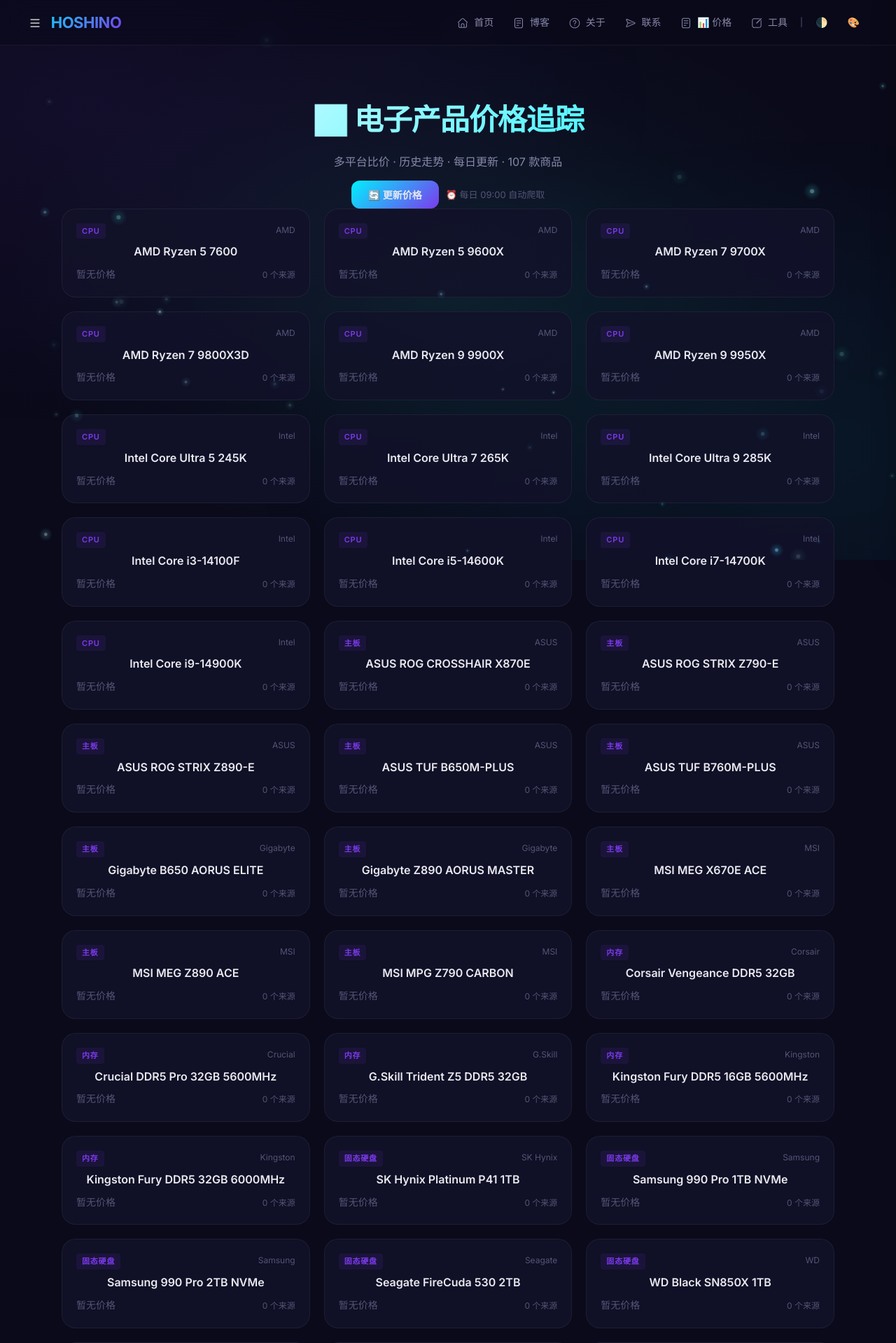
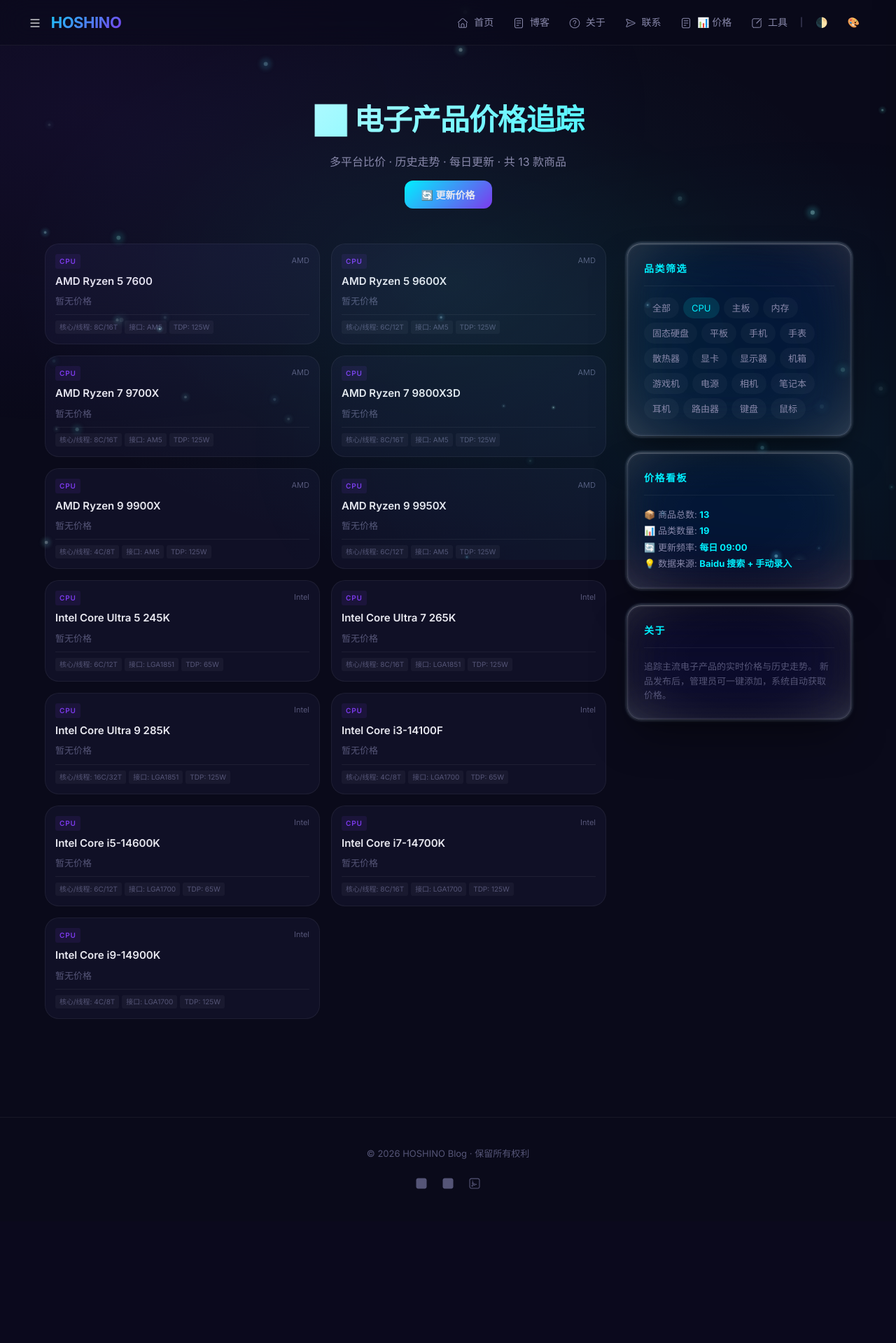
Before and after one commit to misakalemon/HOSHINO-Blog, a Flask app: page /prices/?category=CPU in a window 1280 px wide. Shown: the top 1919 px of the page at 70% size. After the commit the page ends 1699 px from the top, so only its background shows below. Run offline with Flask 3, Linux system fonts and the light colour scheme; some libraries are stand-ins or nearby versions.

Commit message:
feat: 价格看板添加侧边栏 + 分页 + 品类筛选
- 价格看板改为 row/col-8 + col-4 布局（与博客首页一致）
- 左侧：商品网格 + 分页（页码跳转 + 每页条数选择）
- 右侧：品类筛选标签 + 看板统计 + 关于说明
- 支持 ?category=CPU 按品类筛选
- 每张卡片显示品类标签 + 规格标签（前3项）
- 增加 spec-tag 样式

Co-Authored-By: AtomCode (deepseek-v4-flash) <noreply@atomgit.com>

```diff
--- a/templates/price/dashboard.html
+++ b/templates/price/dashboard.html
@@ -5,7 +5,7 @@
 <div class="page-header">
     <div class="container">
         <h1>📊 电子产品价格追踪</h1>
-        <p>多平台比价 · 历史走势 · 每日更新 · {{ products|length }} 款商品</p>
+        <p>多平台比价 · 历史走势 · 每日更新 · 共 {{ products.total }} 款商品</p>
         <div style="margin-top:12px; display:flex; gap:10px; justify-content:center; flex-wrap:wrap">
             <button class="btn btn-primary" onclick="document.getElementById('crawl-form').submit()">
                 🔄 更新价格
@@ -16,13 +16,8 @@
                 ➕ 添加新品
             </button>
             {% endif %}
-            <span style="color:var(--text-muted); font-size:13px; display:flex; align-items:center">
-                ⏰ 每日 09:00 自动爬取
-            </span>
         </div>
-
         {% if current_user.is_authenticated %}
-        <!-- 添加新产品表单 -->
         <div id="add-form" style="display:none; margin-top:16px; max-width:600px; margin-left:auto; margin-right:auto">
             <div style="background:var(--bg-card); border:1px solid var(--border-subtle); border-radius:var(--radius-lg); padding:20px">
                 <h3 style="margin-bottom:12px; font-size:16px">➕ 添加新产品</h3>
@@ -47,11 +42,17 @@
             </div>
         </div>
         {% endif %}
+    </div>
+</div>
+
 <section style="padding-bottom:60px">
     <div class="container">
-        {% if products %}
-        <div style="display:grid; grid-template-columns:repeat(auto-fill, minmax(300px,1fr)); gap:20px">
-            {% for product in products %}
+        <div class="row">
+            <!-- 主内容 -->
+            <div class="col-8">
+                {% if products.items %}
+                <div style="display:grid; grid-template-columns:repeat(auto-fill, minmax(280px,1fr)); gap:16px">
+                    {% for product in products.items %}
                     <div class="price-card">
                         <a href="{{ url_for('price.detail', id=product.id) }}" style="text-decoration:none; display:block">
                         <div class="price-card-body">
@@ -59,41 +60,114 @@
                                 <span class="price-category">{{ product.category }}</span>
                                 <span class="price-brand">{{ product.brand }}</span>
                             </div>
-                    <h3 style="font-size:16px; font-weight:600; color:var(--text-primary); margin-bottom:10px; line-height:1.3">
+                            <h3 style="font-size:15px; font-weight:600; color:var(--text-primary); margin-bottom:8px; line-height:1.3">
                                 {{ product.name }}
                             </h3>
                             <div style="display:flex; justify-content:space-between; align-items:baseline">
                                 {% set lp = product.latest_price() %}
                                 {% if lp %}
-                        <span style="font-size:24px; font-weight:800; color:var(--accent-cyan)">
-                            ¥{{ '%.2f' % lp.price }}
+                                <span style="font-size:22px; font-weight:800; color:var(--accent-cyan)">
+                                    ¥{{ '%.0f' % lp.price }}
                                 </span>
                                 {% else %}
-                        <span style="font-size:14px; color:var(--text-muted)">暂无价格</span>
+                                <span style="font-size:13px; color:var(--text-muted)">暂无价格</span>
                                 {% endif %}
-                        <span style="font-size:12px; color:var(--text-muted)">
-                            {{ product.sources|length }} 个来源
-                        </span>
                             </div>
+                            {% if product.specs %}
+                            <div style="margin-top:8px; padding-top:8px; border-top:1px solid var(--border-subtle); font-size:11px; color:var(--text-muted); display:flex; flex-wrap:wrap; gap:4px">
+                                {% for key, val in product.specs.items() %}
+                                {% if loop.index <= 3 %}
+                                <span class="spec-tag">{{ key }}: {{ val }}</span>
+                                {% endif %}
+                                {% endfor %}
+                            </div>
+                            {% endif %}
                         </div>
                         </a>
                         {% if current_user.is_authenticated %}
-                <form method="POST" action="{{ url_for('price.manual_price') }}" style="margin-top:10px; display:flex; gap:6px">
+                        <form method="POST" action="{{ url_for('price.manual_price') }}" style="margin-top:8px; display:flex; gap:4px; padding:0 4px 4px">
                             <input type="hidden" name="product_id" value="{{ product.id }}">
-                    <input type="number" name="price" step="0.01" min="0" placeholder="输入价格"
-                           style="flex:1; padding:6px 10px; background:rgba(255,255,255,0.04); border:1px solid var(--border-subtle); border-radius:6px; color:var(--text-primary); font-size:13px; outline:none">
-                    <button type="submit" class="btn btn-primary" style="padding:6px 12px; font-size:12px">录入</button>
+                            <input type="number" name="price" step="0.01" min="0" placeholder="价格"
+                                   style="flex:1; padding:4px 8px; background:rgba(255,255,255,0.04); border:1px solid var(--border-subtle); border-radius:4px; color:var(--text-primary); font-size:12px; outline:none">
+                            <button type="submit" style="padding:4px 10px; background:var(--accent-cyan); border:none; border-radius:4px; color:#000; font-size:12px; font-weight:600; cursor:pointer">录入</button>
                         </form>
                         {% endif %}
                     </div>
                     {% endfor %}
                 </div>
+
+                {% if products.pages > 1 %}
+                <div class="pagination-wrap">
+                    <ul class="pagination">
+                        {% if products.has_prev %}
+                        <li><a href="{{ url_for('price.index', page=products.prev_num, category=current_category, per_page=current_per_page) }}">‹</a></li>
+                        {% endif %}
+                        {% for page_num in products.iter_pages(left_edge=1, right_edge=1, left_current=2, right_current=2) %}
+                            {% if page_num %}
+                            <li {% if page_num == products.page %}class="active"{% endif %}>
+                                <a href="{{ url_for('price.index', page=page_num, category=current_category, per_page=current_per_page) }}">{{ page_num }}</a>
+                            </li>
+                            {% else %}
+                            <li><span>···</span></li>
+                            {% endif %}
+                        {% endfor %}
+                        {% if products.has_next %}
+                        <li><a href="{{ url_for('price.index', page=products.next_num, category=current_category, per_page=current_per_page) }}">›</a></li>
+                        {% endif %}
+                    </ul>
+                    <div class="page-jump">
+                        <span style="color:var(--text-muted);font-size:12px">共 {{ products.pages }} 页</span>
+                        <input type="number" min="1" max="{{ products.pages }}" placeholder="跳转" onkeydown="if(event.key=='Enter'){var p=parseInt(this.value);if(p>=1&&p<={{ products.pages }})window.location='{{ url_for('price.index', category=current_category) }}?page='+p+'&per_page={{ current_per_page }}';}">
+                        <select class="per-page-select" onchange="var p=new URLSearchParams(location.search);p.set('per_page',this.value);p.set('page','1');location.search=p.toString();">
+                            {% for opt in per_page_options %}
+                            <option value="{{ opt }}" {% if current_per_page == opt %}selected{% endif %}>{{ opt }} 条/页</option>
+                            {% endfor %}
+                        </select>
+                    </div>
+                </div>
+                {% endif %}
+
                 {% else %}
                 <div class="empty-state">
-            <h2>暂无追踪商品</h2>
-            <p>请通过管理后台添加需要追踪价格的电子产品</p>
+                    <h2>暂无商品</h2>
+                    <p>请添加需要追踪价格的电子产品</p>
                 </div>
                 {% endif %}
+            </div>
+
+            <!-- 侧边栏 -->
+            <div class="col-4">
+                <aside class="sidebar">
+                    <div class="widget">
+                        <h4 class="widget-title">品类筛选</h4>
+                        <div class="cat-tags">
+                            <a href="{{ url_for('price.index') }}" class="cat-tag {% if not current_category %}active{% endif %}" style="{% if not current_category %}background:rgba(0,240,255,0.12);color:var(--accent-cyan);{% endif %}">全部</a>
+                            {% for cat in categories %}
+                            <a href="{{ url_for('price.index', category=cat) }}" class="cat-tag {% if current_category == cat %}active{% endif %}" style="{% if current_category == cat %}background:rgba(0,240,255,0.12);color:var(--accent-cyan);{% endif %}">{{ cat }}</a>
+                            {% endfor %}
+                        </div>
+                    </div>
+
+                    <div class="widget">
+                        <h4 class="widget-title">价格看板</h4>
+                        <div style="font-size:13px; color:var(--text-secondary); line-height:1.8">
+                            <div>📦 商品总数: <strong style="color:var(--accent-cyan)">{{ products.total }}</strong></div>
+                            <div>📊 品类数量: <strong style="color:var(--accent-cyan)">{{ categories|length }}</strong></div>
+                            <div>🔄 更新频率: <strong style="color:var(--accent-cyan)">每日 09:00</strong></div>
+                            <div>💡 数据来源: <strong style="color:var(--accent-cyan)">Baidu 搜索 + 手动录入</strong></div>
+                        </div>
+                    </div>
+
+                    <div class="widget">
+                        <h4 class="widget-title">关于</h4>
+                        <p style="font-size:13px; color:var(--text-muted); line-height:1.6">
+                            追踪主流电子产品的实时价格与历史走势。
+                            新品发布后，管理员可一键添加，系统自动获取价格。
+                        </p>
+                    </div>
+                </aside>
+            </div>
+        </div>
     </div>
 </section>
 
@@ -102,9 +176,8 @@
     background: var(--bg-card);
     border: 1px solid var(--border-subtle);
     border-radius: var(--radius-lg);
-    padding: 20px;
+    padding: 14px;
     transition: all 0.3s;
-    display: block;
 }
 .price-card:hover {
     transform: translateY(-2px);
@@ -112,13 +185,17 @@
     border-color: var(--accent-cyan);
 }
 .price-category {
-    font-size:11px; font-weight:600; text-transform:uppercase;
+    font-size:10px; font-weight:600; text-transform:uppercase;
     letter-spacing:0.8px; color:var(--accent-purple);
-    padding:2px 8px; border-radius:4px; background:rgba(124,58,237,0.1);
+    padding:2px 6px; border-radius:3px; background:rgba(124,58,237,0.1);
 }
-.price-brand {
-    font-size:12px; color:var(--text-muted);
+.price-brand { font-size:11px; color:var(--text-muted); }
+.spec-tag {
+    background:rgba(255,255,255,0.04);
+    padding:1px 6px; border-radius:3px;
+    font-size:10px; color:var(--text-muted);
 }
+.cat-tag.active { background:rgba(0,240,255,0.12); color:var(--accent-cyan); }
 </style>
 
 {% endblock %}
```
Also changed, not shown: blog/price_routes.py (+26 -3 lines). Lines whose indentation alone changed are shown as unchanged.
